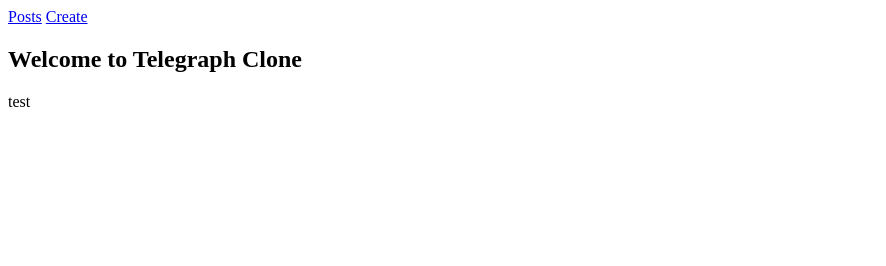
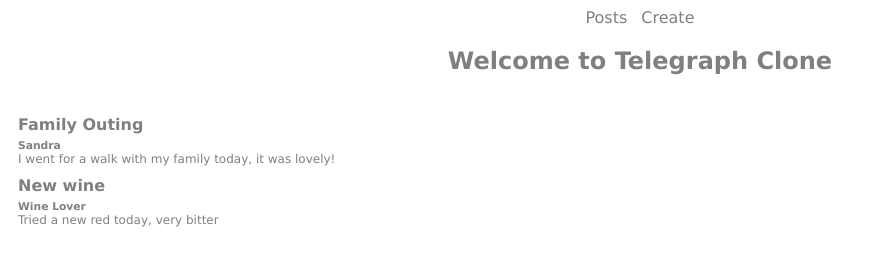
Before and after one commit to fooster82/Telegraph_clone, a plain HTML site: page client/index.html in a window 1280 px wide. Shown: the whole page, without its empty margins (0-886 px from the left). Drawn offline with Linux system fonts and the light colour scheme.

Commit message:
add final styling design and hard coded posts

```diff
--- a/client/index.html
+++ b/client/index.html
@@ -6,13 +6,14 @@
     <meta name="viewport" content="width=device-width, initial-scale=1.0">
     <title>Telegraph Clone</title>
     <link rel="stylesheet" href="./static/style.css">
+    <link rel="icon" href="/assets/images/favicon.ico">
     <script defer src="./static/index.js"></script>
 </head>
 <body>
-    <nav>
+    <nav style="display: flex; justify-content:center;">
         <div>
-            <a id="postLink" href="#posts">Posts</a>
-            <a id="createLink" href="#posts/new">Create</a>
+            <a class="navLink" id="postLink" href="#posts">Posts</a>
+            <a class="navLink" id="createLink" href="#posts/new">Create</a>
         </div>
     </nav>
 
@@ -29,7 +30,16 @@
 
 
     <div id="all-posts">
-        <div>test</div>
+        <div>
+            <h4>Family Outing</h4>
+            <h6>Sandra</h6>
+            <p>I went for a walk with my family today, it was lovely!</p>
+        </div>
+        <div>
+            <h4>New wine</h4>
+            <h6>Wine Lover</h6>
+            <p>Tried a new red today, very bitter</p>
+        </div>
 
     </div>
 
--- a/client/static/style.css
+++ b/client/static/style.css
@@ -1,3 +1,16 @@
+.navLink {
+    padding: 5px;
+    text-decoration: none;
+    font-family: 'Lucida Grande',Arial,sans-serif;
+    color: grey;
+}
+
+#header {
+    font-family: 'Lucida Grande',Arial,sans-serif;
+    color: grey;
+    text-align: center;
+}
+
 #story-form {
     margin: 5%;
     display: none;
@@ -47,4 +60,20 @@ textarea:focus {
 
 #all-posts {
     display: flex;
+    flex-direction: column;
+    padding: 10px;
+    font-family: 'Lucida Grande',Arial,sans-serif;
+    color: grey;
 }
+
+h4{
+    padding: 10px 0 5px 0;
+}
+
+h4, h6, p {
+    margin: 0;
+}
+
+p {
+    font-size: 12px;
+}
```
Also changed, not shown: client/static/assets/favicon.png (deleted), client/static/assets/images/favicon.ico (added).
